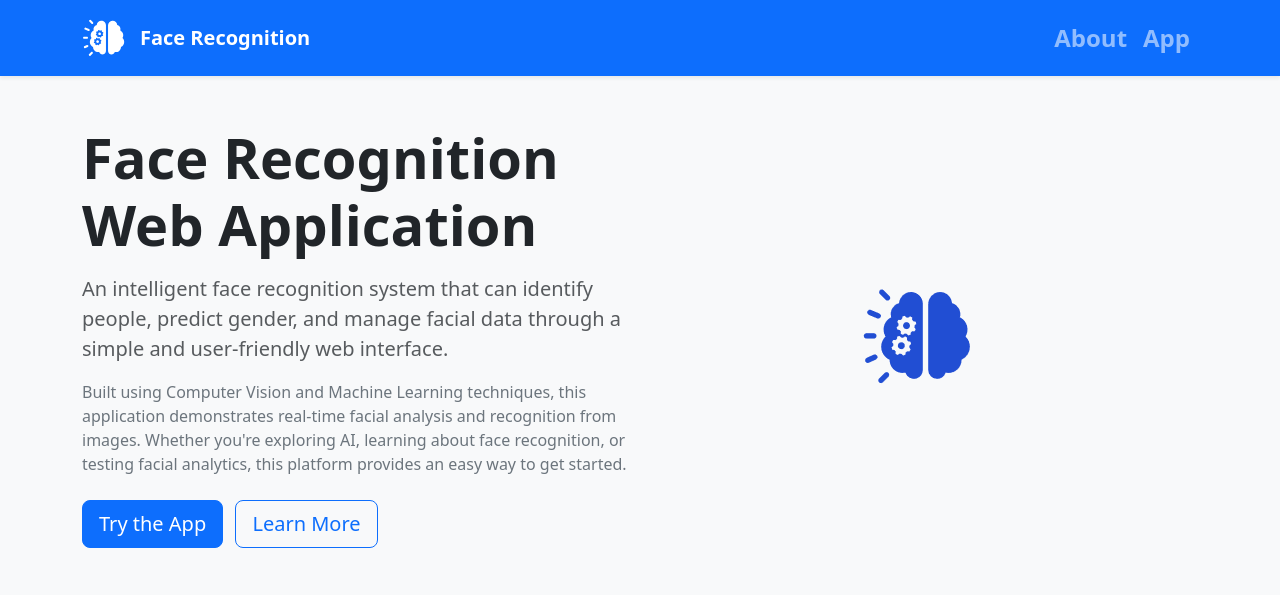
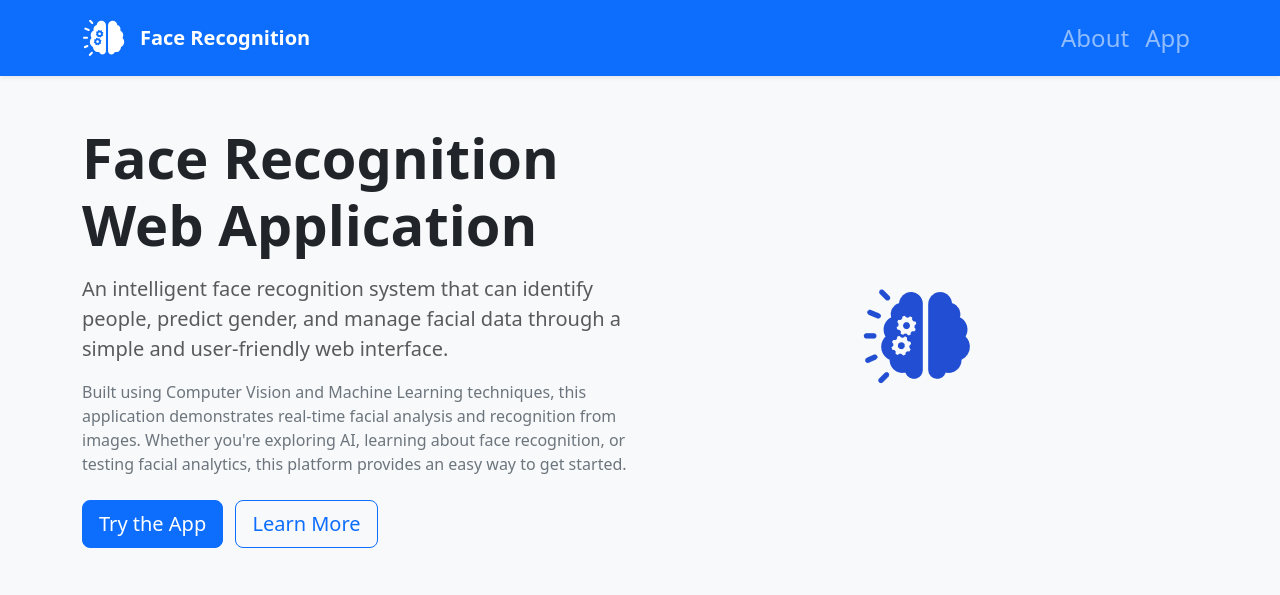
Before and after one commit to HerbertNtim/flask_face_recognition, a Flask app: page / in a window 1280 px wide. Shown: the top 595 px of the page. Run offline with Flask 3, Linux system fonts and the light colour scheme.

Commit message:
updated nav items font

```diff
--- a/templates/base.html
+++ b/templates/base.html
@@ -49,10 +49,10 @@
         <div class="collapse navbar-collapse" id="navbarNav">
           <ul class="navbar-nav ms-auto">
             <li class="nav-item">
-              <a class="nav-link fs-4 fw-bold" href="/about">About</a>
+              <a class="nav-link fs-4 fw-normal" href="/about">About</a>
             </li>
             <li class="nav-item">
-              <a class="nav-link fs-4 fw-bold" href="/app">App</a>
+              <a class="nav-link fs-4 fw-normal" href="/app">App</a>
             </li>
           </ul>
         </div>
```
